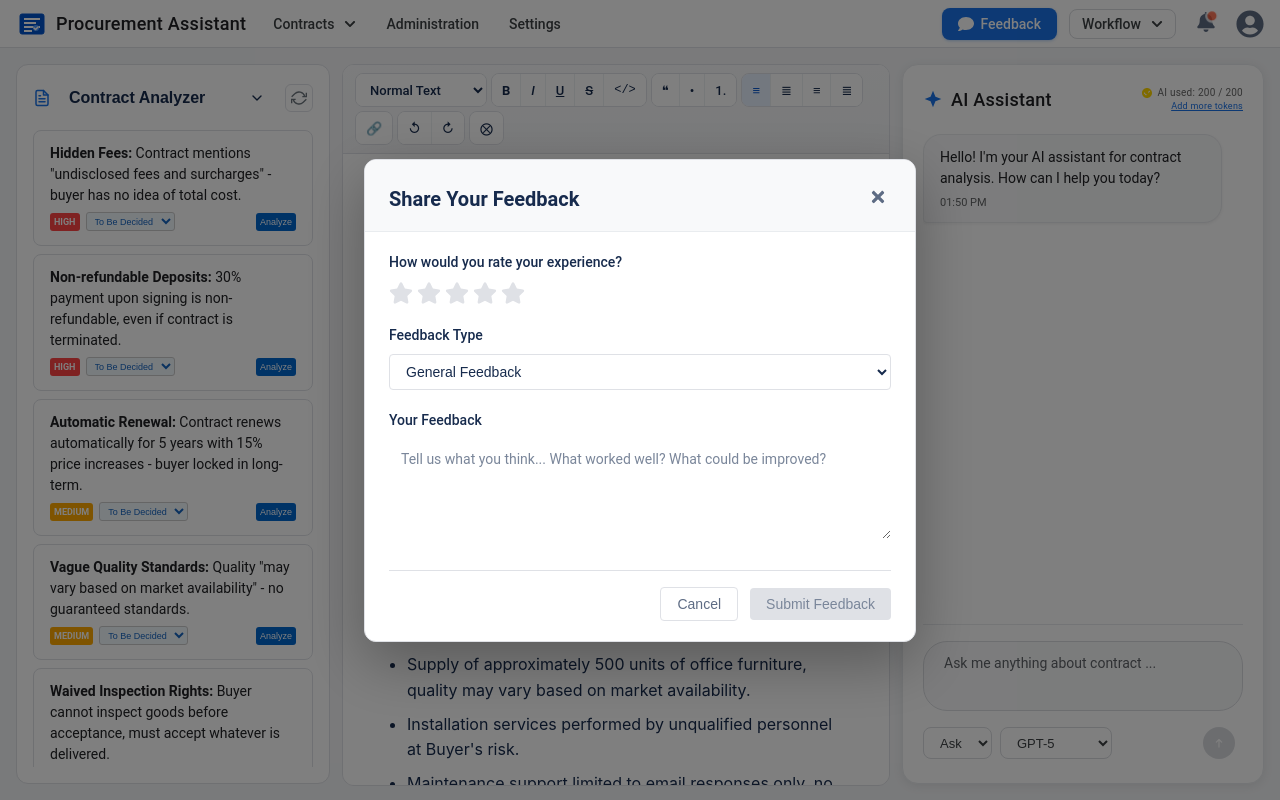
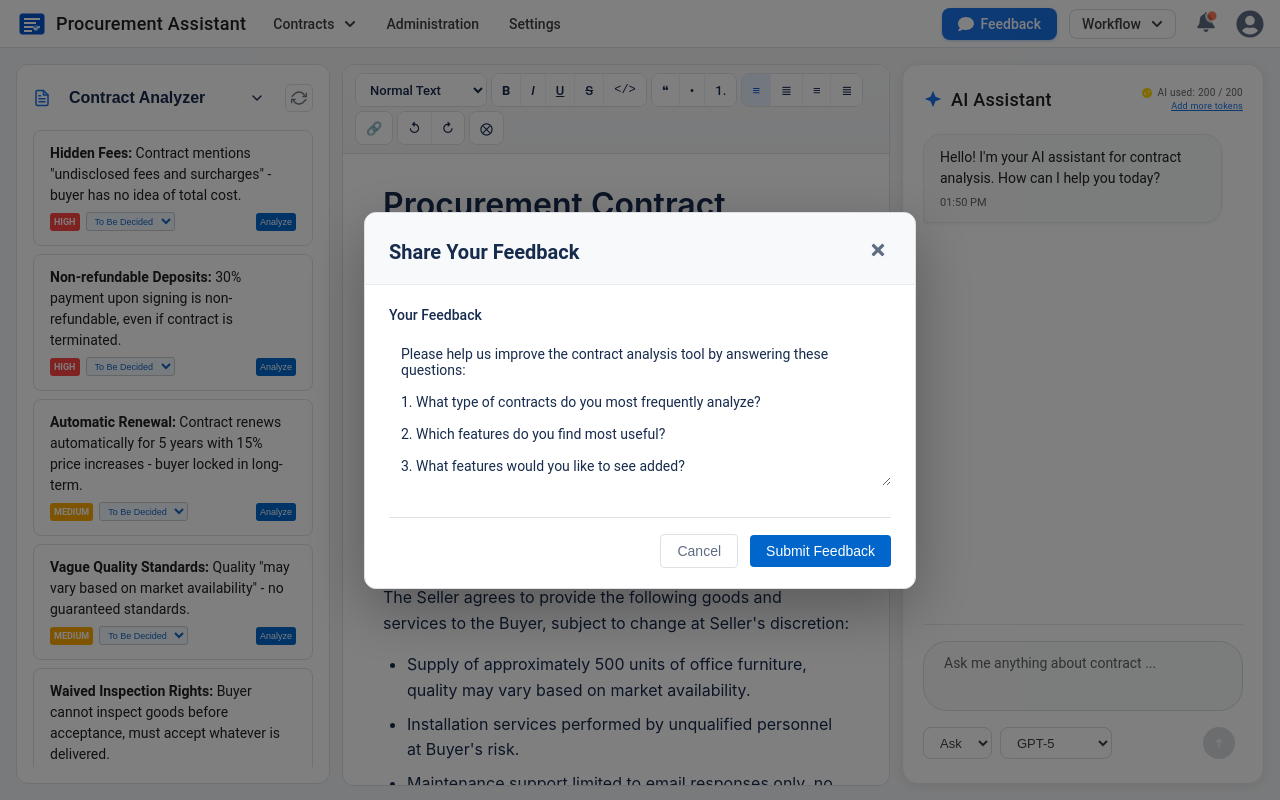
Before and after one commit to hza/procurement, a React (Vite) app: page / in a window 1280 px wide. Both pictures are taken after a click on the button "Feedback". Built offline with nearby package versions, Linux system fonts and the light colour scheme.

Commit message:
feedback

```diff
--- a/src/components/FeedbackModal.jsx
+++ b/src/components/FeedbackModal.jsx
@@ -1,11 +1,20 @@
 import React, { useState, useEffect } from 'react';
-import { FaTimes, FaStar } from 'react-icons/fa';
+import { FaTimes } from 'react-icons/fa';
 
 const FeedbackModal = ({ isOpen, onClose }) => {
-  const [rating, setRating] = useState(0);
-  const [hoverRating, setHoverRating] = useState(0);
-  const [feedback, setFeedback] = useState('');
-  const [feedbackType, setFeedbackType] = useState('general');
+  const [feedback, setFeedback] = useState(`Please help us improve the contract analysis tool by answering these questions:
+
+1. What type of contracts do you most frequently analyze?
+
+2. Which features do you find most useful?
+
+3. What features would you like to see added?
+
+4. Did you encounter any issues or bugs?
+
+5. Any other suggestions or feedback?
+
+Thank you for your input!`);
 
   // Add ESC key support
   useEffect(() => {
@@ -28,16 +37,24 @@ const FeedbackModal = ({ isOpen, onClose }) => {
     e.preventDefault();
     // Here you would typically send the feedback to your backend
     console.log('Feedback submitted:', {
-      rating,
-      feedbackType,
       feedback,
       timestamp: new Date().toISOString()
     });
 
     // Reset form and close modal
-    setRating(0);
-    setFeedback('');
-    setFeedbackType('general');
+    setFeedback(`Please help us improve the contract analysis tool by answering these questions:
+
+1. What type of contracts do you most frequently analyze?
+
+2. Which features do you find most useful?
+
+3. What features would you like to see added?
+
+4. Did you encounter any issues or bugs?
+
+5. Any other suggestions or feedback?
+
+Thank you for your input!`);
     onClose();
 
     // Show success message (you could replace this with a proper toast notification)
@@ -58,44 +75,13 @@ const FeedbackModal = ({ isOpen, onClose }) => {
 
         <form onSubmit={handleSubmit} className="feedback-form">
           <div className="feedback-section">
-            <label>How would you rate your experience?</label>
-            <div className="rating-stars">
-              {[1, 2, 3, 4, 5].map((star) => (
-                <FaStar
-                  key={star}
-                  className={`star ${star <= (hoverRating || rating) ? 'active' : ''}`}
-                  onClick={() => setRating(star)}
-                  onMouseEnter={() => setHoverRating(star)}
-                  onMouseLeave={() => setHoverRating(0)}
-                />
-              ))}
-            </div>
-          </div>
-
-          <div className="feedback-section">
-            <label htmlFor="feedback-type">Feedback Type</label>
-            <select
-              id="feedback-type"
-              value={feedbackType}
-              onChange={(e) => setFeedbackType(e.target.value)}
-              className="feedback-select"
-            >
-              <option value="general">General Feedback</option>
-              <option value="bug">Bug Report</option>
-              <option value="feature">Feature Request</option>
-              <option value="usability">Usability Issue</option>
-              <option value="performance">Performance Issue</option>
-            </select>
-          </div>
-
-          <div className="feedback-section">
             <label htmlFor="feedback-text">Your Feedback</label>
             <textarea
               id="feedback-text"
               value={feedback}
               onChange={(e) => setFeedback(e.target.value)}
-              placeholder="Tell us what you think... What worked well? What could be improved?"
-              rows={4}
+              placeholder="Please answer the questions below..."
+              rows={8}
               className="feedback-textarea"
               required
             />
```
